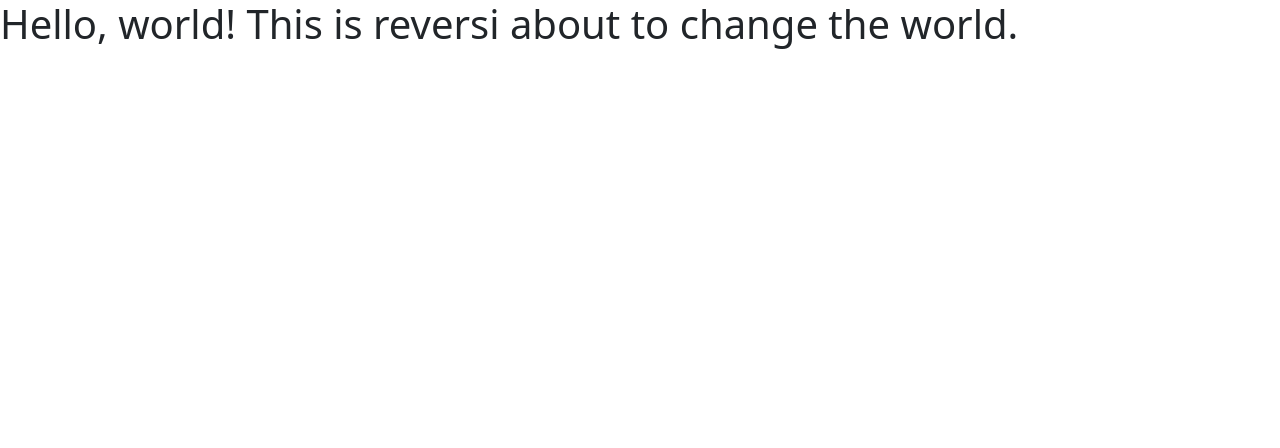
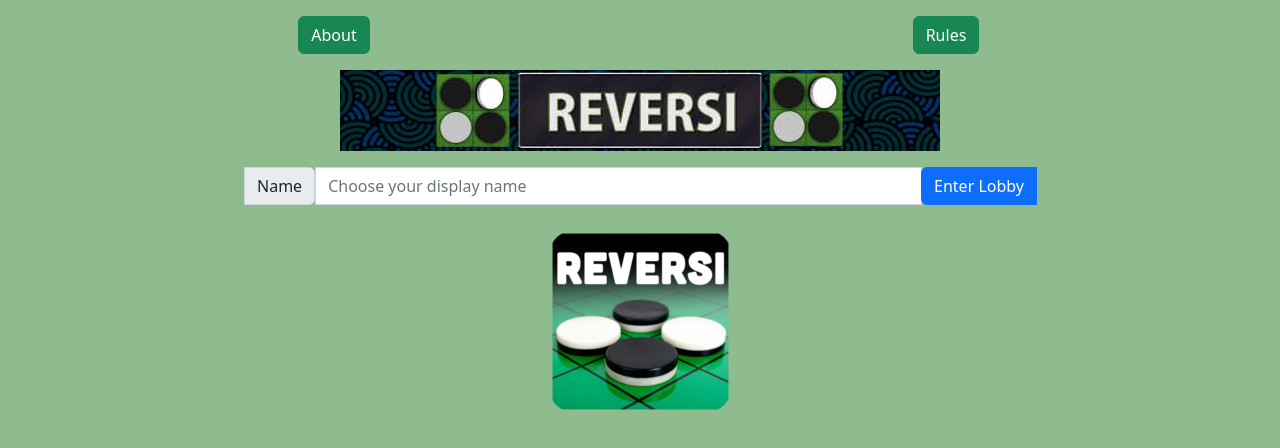
Before and after one commit to aashimaUCI/reversi-goel, a website: page public/index.html in a window 1280 px wide. Drawn offline with nearby package versions, Linux system fonts and the light colour scheme.

Commit message:
creating the entrance pages

```diff
--- a/public/index.html
+++ b/public/index.html
@@ -6,17 +6,51 @@
     <meta name="viewport" content="width=device-width, initial-scale=1">
 
     <!-- Bootstrap CSS -->
-    <link href="https://cdn.jsdelivr.net/npm/bootstrap@5.1.3/dist/css/bootstrap.min.css" rel="stylesheet" integrity="sha384-1BmE4kWBq78iYhFldvKuhfTAU6auU8tT94WrHftjDbrCEXSU1oBoqyl2QvZ6jIW3" crossorigin="anonymous">
+    <link rel="stylesheet" href="https://cdn.jsdelivr.net/npm/bootstrap@5.2.0-beta1/dist/css/bootstrap.rtl.min.css" integrity="sha384-dc2NSrAXbAkjrdm9IYrX10fQq9SDG6Vjz7nQVKdKcJl3pC+k37e7qJR5MVSCS+wR" crossorigin="anonymous">
 
-    <title>Hello, world! </title>
+    <style>
+        body {
+            background-color: darkseagreen;
+        }
+    </style>
+
+
+    <title>Reversi</title>
   </head>
   <body>
-    <h1>Hello, world! This is reversi about to change the world.</h1>
+    <div class="container-fluid">
+        <div class="row m-3">
+            <div class="col text-center">
+                <a class="btn btn-success text-nowrap" href="about.html">About</a>
+            </div>
+            <div class="col text-center">
+                <a class="btn btn-success text-nowrap" href="https://en.wikipedia.org/wiki/Reversi">Rules </a>
+            </div>
+        </div>
+        <div class="row m-3">
+            <div class="col text-center">
+                <img class="img-fluid" src="assets/images/top-splash.png" alt="Reversi Logo 1" />
+            </div>
+        </div>
 
-    <!-- Optional JavaScript; choose one of the two! -->
+        <div class="row align-items-center justify-content-center m-3">
+            <div class="col-8">
+                <div class="input-group">
+                    <span class="input-group-text" id="displayName">Name</span>
+                    <input type="text" class="form-control text-nowrap" id="nameInput"  placeholder="Choose your display name" aria-label="Enter your display name while playing Reversi" aria-describedby="displayName"/>
+                    <button type="submit" class="btn btn-primary text-nowrap" id="lobbyButton" onclick="window.location='lobby.html'">Enter Lobby</button>
+                </div>
+            </div>
+        </div>
+        <div class="row m-3">
+            <div class="col text-center">
+                <img class="img-fluid" src="assets/images/bottom-splash.png" alt="Reversi Logo 2"/>
+            </div>
+        </div>
+    </div>
 
     <!-- Option 1: Bootstrap Bundle with Popper -->
-    <script src="https://cdn.jsdelivr.net/npm/bootstrap@5.1.3/dist/js/bootstrap.bundle.min.js" integrity="sha384-ka7Sk0Gln4gmtz2MlQnikT1wXgYsOg+OMhuP+IlRH9sENBO0LRn5q+8nbTov4+1p" crossorigin="anonymous"></script>
+    <script src="https://cdn.jsdelivr.net/npm/bootstrap@5.2.0-beta1/dist/js/bootstrap.bundle.min.js" integrity="sha384-pprn3073KE6tl6bjs2QrFaJGz5/SUsLqktiwsUTF55Jfv3qYSDhgCecCxMW52nD2" crossorigin="anonymous"></script>
 
   </body>
 </html>
```
Also changed, not shown: public/about.html (added, +38 -0 lines), public/lobby.html (added, +34 -0 lines), public/assets/images/bottom-splash.png (added), public/assets/images/top-splash.png (added).
